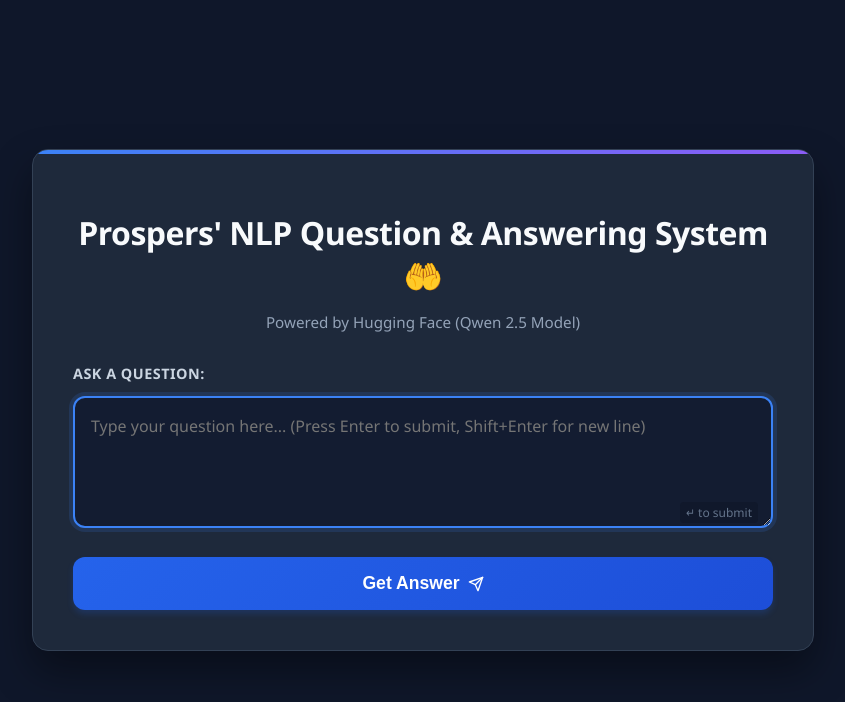
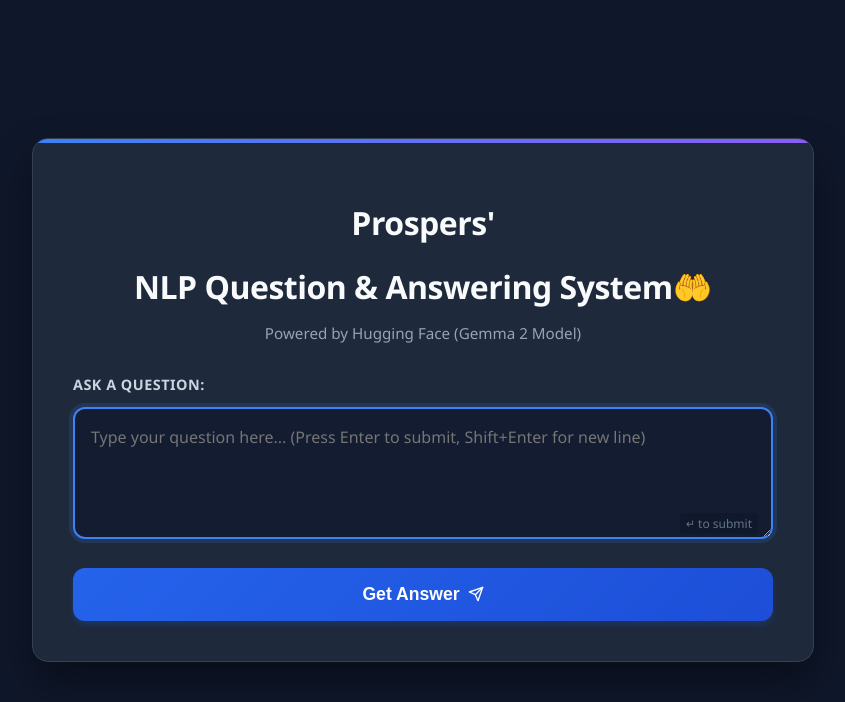
Before and after one commit to Pingwyd/LLM_QA_Project_Olaoye_Prosper_23CG034124, a Flask app: page / in a window 1280 px wide. Shown: the top 702 px of the page, without its empty margins (217-1062 px from the left). Run offline with Flask 3, Linux system fonts and the light colour scheme.

Commit message:
Code changes 2

```diff
--- a/LLM_QA_CLI.py
+++ b/LLM_QA_CLI.py
@@ -35,9 +35,9 @@ def get_llm_response(question, api_key):
             "Content-Type": "application/json"
         }
 
-        # Using Qwen 2.5 model (fast and free)
+        # Using Gemma 2 model
         payload = {
-            "model": "Qwen/Qwen2.5-7B-Instruct",
+            "model": "google/gemma-2-9b-it",
             "messages": [
                 {
                     "role": "user",
--- a/templates/index.html
+++ b/templates/index.html
@@ -9,9 +9,9 @@
 <body>
     <div class="container">
         <div class="header-section">
-            <h1>Prospers'
-NLP Question & Answering System🤲</h1>
-            <p>Powered by Hugging Face (Qwen 2.5 Model)</p>
+            <h1>Prospers'</h1>
+            <h1> NLP Question & Answering System🤲</h1>
+            <p>Powered by Hugging Face (Gemma 2 Model)</p>
         </div>
 
         <form method="POST" action="/" id="qa-form">
```
